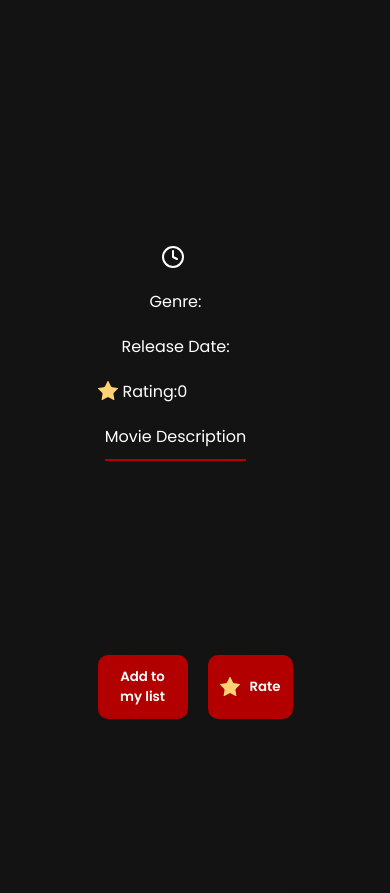
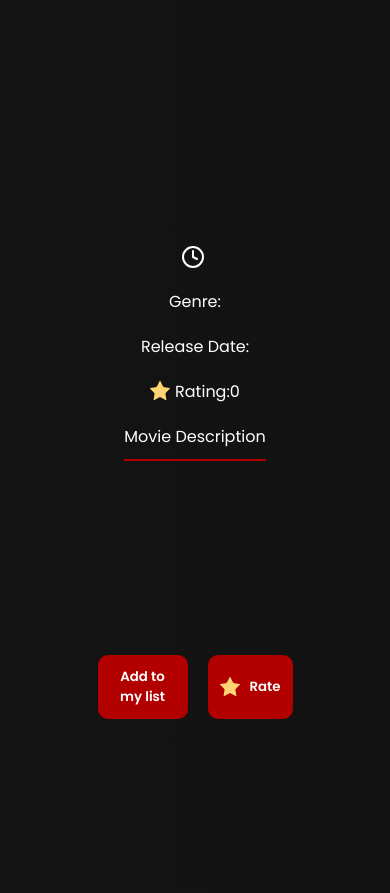
Before and after one commit to ArefAH/cinematch, a PHP site: page /pages/single-movie.html in a window 390 px wide. Shown: the part 25-918 px from the top of the page. Run offline with PHP 8.4, Linux system fonts and the light colour scheme.

Commit message:
CSS - Fixed responsiveness

```diff
--- a/frontend/scripts/description.js
+++ b/frontend/scripts/description.js
@@ -32,10 +32,13 @@
 getRating();
 
 const addBookmark = async () => {
-    const response = await instance.post("/bookmark.php", {
-      userId: userId,
-      movieId: movieId,
-    });
-  };
+  const response = await instance.post("/bookmark.php", {
+    userId: userId,
+    movieId: movieId,
+  });
+};
 
-bookmark.addEventListener('click', addBookmark)
+bookmark.addEventListener("click", () => {
+
+  addBookmark;
+});
--- a/frontend/styles/description.css
+++ b/frontend/styles/description.css
@@ -171,4 +171,10 @@
   .button-container {
     justify-content: center;
   }
+  .rating{
+    justify-content: center;
+  }
+  .movie-info{
+    width: 100%;
+  }
 }
```
